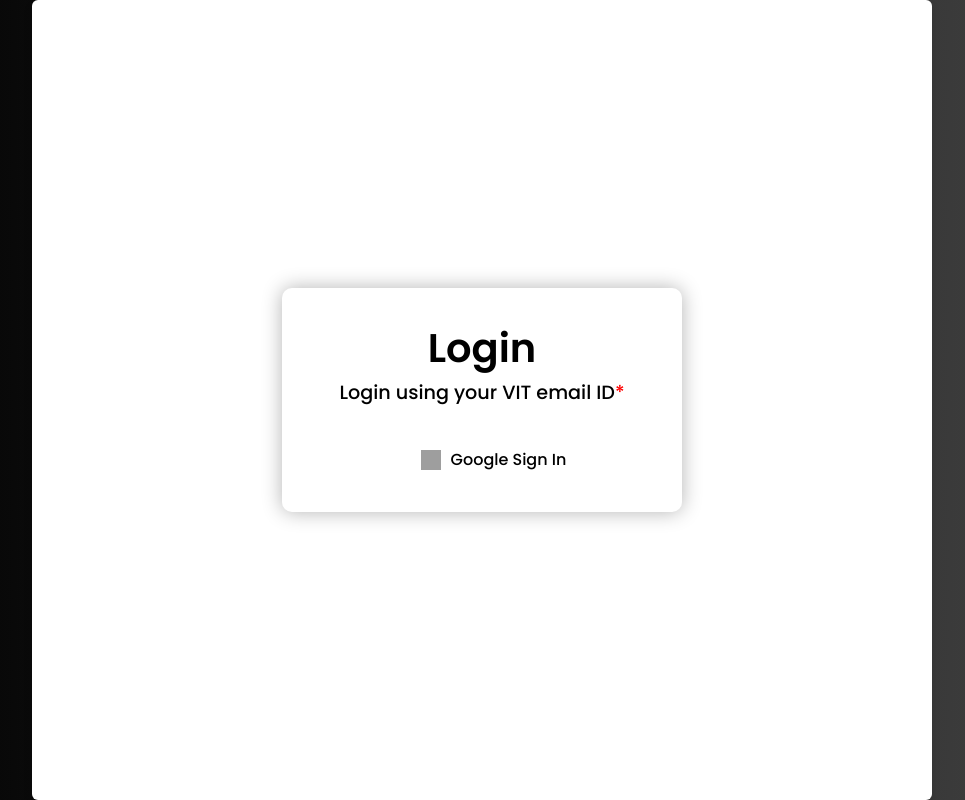
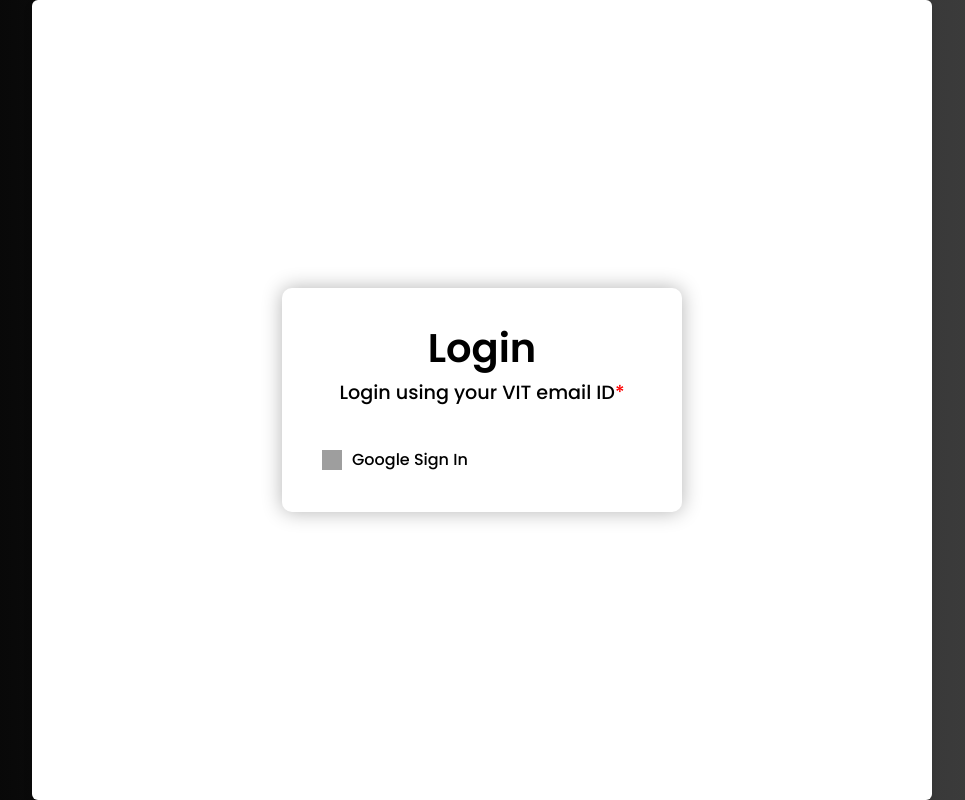
Before and after one commit to OpenSourceVITB/RecruitmentWebApp, a Flask app: template templates/login.html in a window 1280 px wide. Shown: the whole page, without its empty margins (158-1123 px from the left). Run offline with Flask 3, Linux system fonts and the light colour scheme; the template is opened without the code that fills it, so the values that code supplies are empty; grey boxes are pictures that could not be loaded.

Commit message:
Update login.html

```diff
--- a/templates/login.html
+++ b/templates/login.html
@@ -60,7 +60,6 @@ h3 {
   background-color: #ffffff;
   color: #000000;
   border: none;
-  margin-left: 29%;
   padding: 10px 20px 10px 10px;
   border-radius: 5px;
   font-size: 1rem;
```
